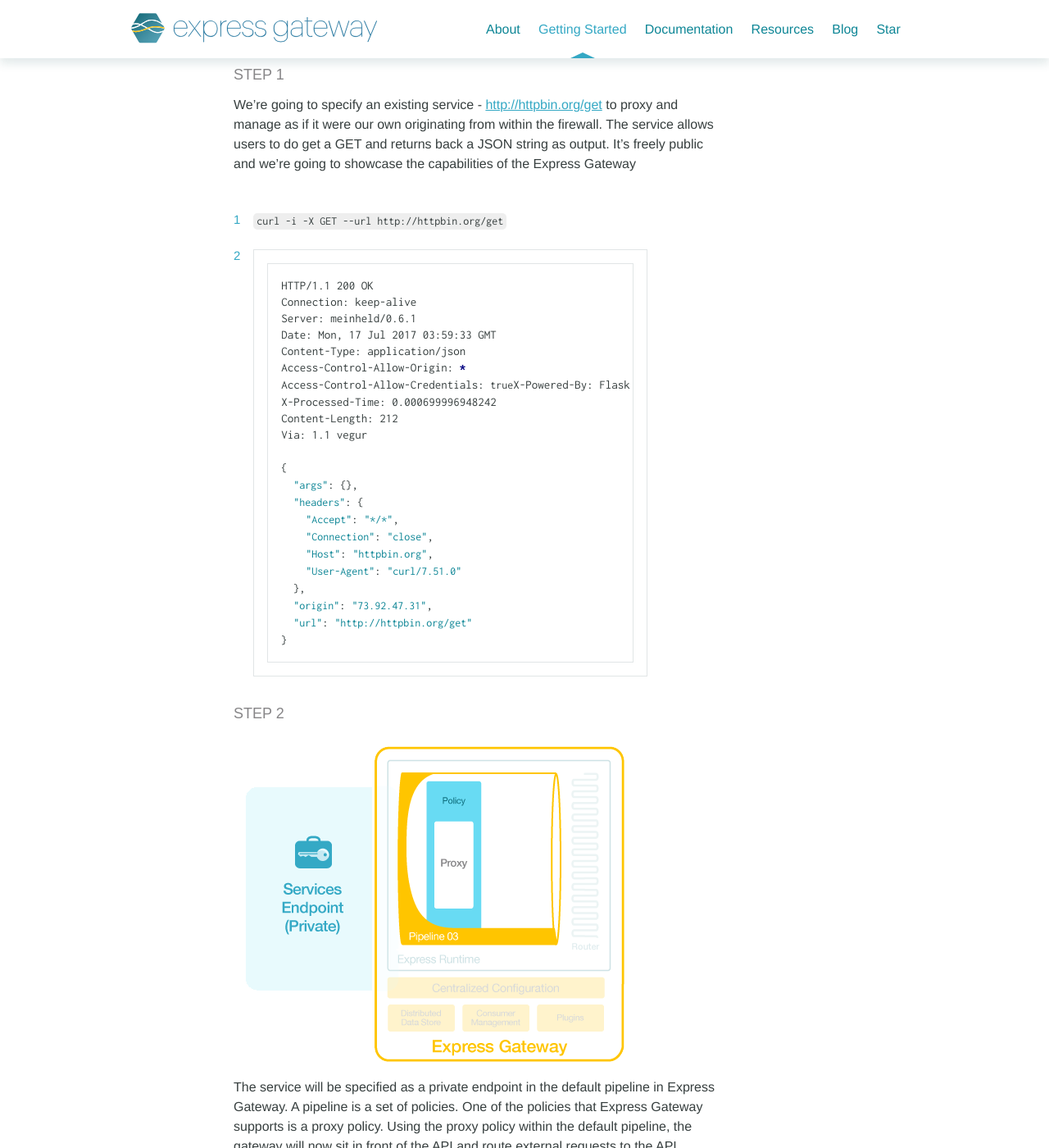
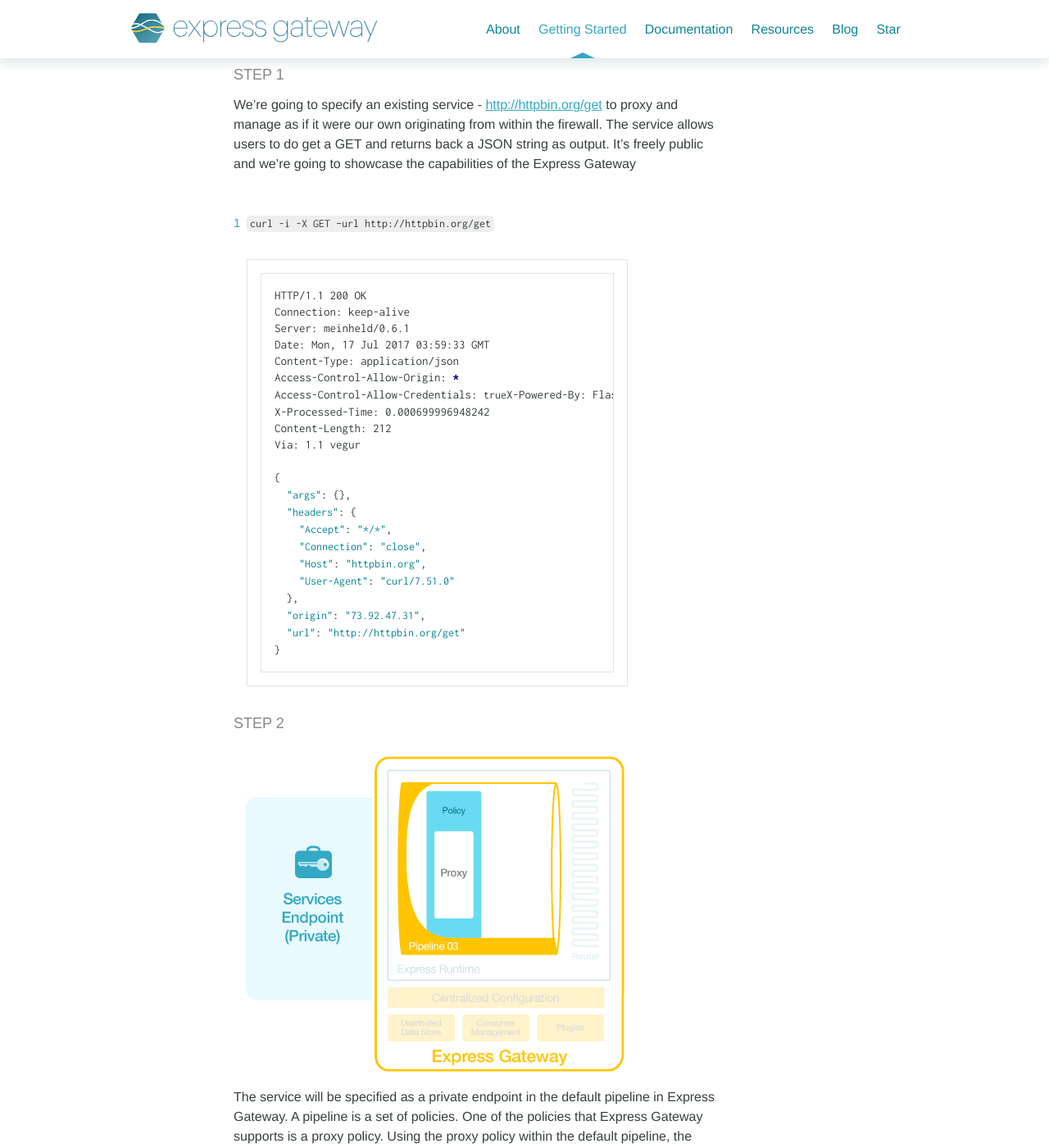
Before and after one commit to ExpressGateway/express-gateway.io, a Jekyll site: the page built from _pages/getting-started.md, in a window 1280 px wide and 1400 px high, scrolled down 1665 px. Shown: the whole window at 82% size. Built offline with Jekyll 4.4.1, drawn with Linux system fonts in a browser that asks for light colours; nearby versions of some CDN libraries; some web fonts are replaced; comment, search, counter and statistics services are not loaded.

Commit message:
doc list styles

````diff
--- a/_pages/getting-started.md
+++ b/_pages/getting-started.md
@@ -79,8 +79,8 @@
 ###### Step 1
 We’re going to specify an existing service - <a href="http://httpbin.org/get" _target="new">http://httpbin.org/get</a> to proxy and manage as if it were our own originating from within the firewall. The service allows users to do get a GET and returns back a JSON string as output. It’s freely public and we’re going to showcase the capabilities of the Express Gateway
 <ol>
-<li><span class="codeHighlight">curl -i -X GET --url http://httpbin.org/get</span></li>
 <li markdown="1">
+<span class="codeHighlight">curl -i -X GET --url http://httpbin.org/get</span>
 ```shell
 HTTP/1.1 200 OK
 Connection: keep-alive
--- a/_sass/_contributions.scss
+++ b/_sass/_contributions.scss
@@ -50,7 +50,7 @@
     font-weight: 200;
     padding-bottom: .75rem;
 
-    span.codeHighlight {
+    > span.codeHighlight {
         align-self: flex-start;
         background-color: $color-gray-light;
         color: $color-text;
@@ -60,10 +60,6 @@
         margin-bottom: -2px;
         font-family: 'Inconsolata', monospace;
         line-height: 1rem;
-
-        + span.codeHighlight {
-          margin-top: .75rem;
-        }
     }
   }
 
@@ -99,6 +95,7 @@
         margin: 1.5rem 0;
         display: flex;
         flex-direction: column;
+
 
         &:before {
 
@@ -145,6 +142,17 @@
             }
           }
         }
+        p span.codeHighlight {
+          margin-top: -2px;
+          + .codeHighlight {
+            margin-top: -2px;
+          }
+        }
+
+        p:first-child:last-child {
+          padding-bottom: 0;
+          margin-bottom: 0;
+        }
         div.codeHighlight {
           align-self: flex-start;
           .highlighter-rouge pre.highlight {
@@ -182,18 +190,26 @@
         ol {
           counter-reset: sub-installation;
           margin: 1.5rem 0;
+          padding-left: 1rem;
 
           li {
             padding: .75rem 0;
             font-weight: 500;
             display: flex;
+            position: relative;
+            flex-direction: column;
+
             &:before {
-              text-align: left;
+              text-align: right;
               margin: 0;
               content: counter(sub-installation);
               counter-increment: sub-installation;
               padding: 0 1rem 0 0;
               color: $color-primary;
+              position: absolute;
+              top: 1rem;
+              left: -1rem;
+
             }
 
             figure {
````
